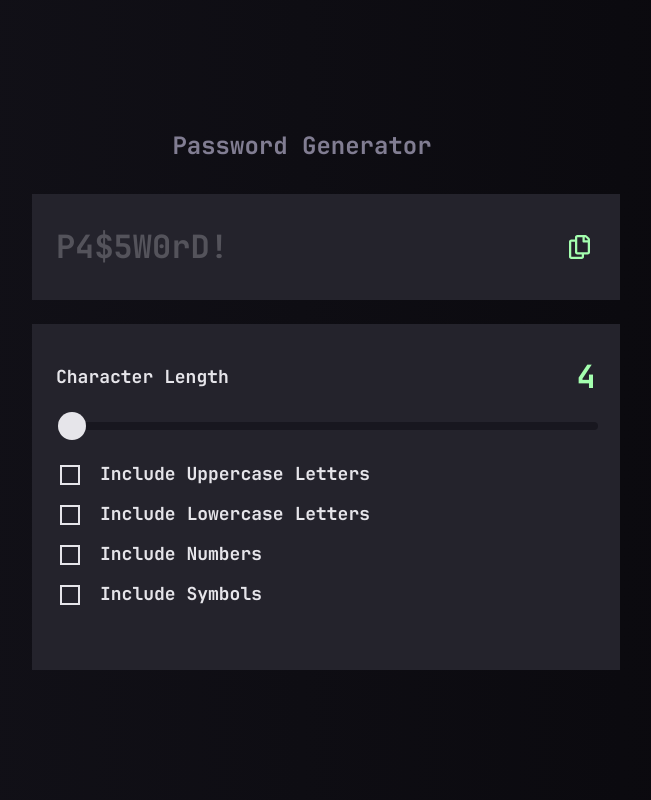
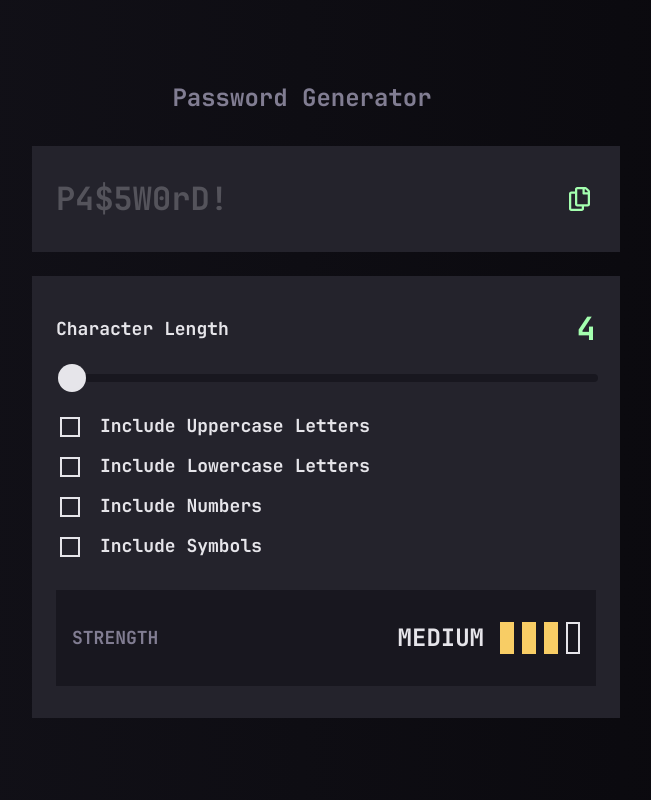
Before and after one commit to Urichcool/Password-Generator, an Angular app: page / in a window 1280 px wide. Shown: the whole page, without its empty margins (338-989 px from the left). Built offline with nearby package versions, Linux system fonts and the light colour scheme.

Commit message:
created-password-strength-container

```diff
--- a/src/app/pages/main/components/password-generator-form/password-generator-form.component.html
+++ b/src/app/pages/main/components/password-generator-form/password-generator-form.component.html
@@ -92,9 +92,16 @@
           <p class="text-preset-4 checkbox-text">Include Symbols</p>
         </label>
       </div>
-    </div>
-    <div class="password-strenght-container">
-
+      <div class="password-strength-container">
+        <p class="text-preset-4 strength-text">Strength</p>
+        <p class="text-preset-3 strength-level-text">Medium</p>
+        <ul class="strength-level-list">
+          <li class="strength-level --filled"></li>
+          <li class="strength-level --filled"></li>
+          <li class="strength-level --filled"></li>
+          <li class="strength-level"></li>
+        </ul>
+      </div>
     </div>
   </form>
 </section>
--- a/src/app/pages/main/components/password-generator-form/password-generator-form.component.scss
+++ b/src/app/pages/main/components/password-generator-form/password-generator-form.component.scss
@@ -204,3 +204,55 @@
   left: 50%;
   transform: translate3d(-50%);
 }
+
+.password-strength-container{
+  display: flex;
+  align-items: center;
+  background-color: #18171F;
+  padding: 16px;
+  @media screen and (min-width: 768px) {
+padding: 32px 16px;
+  }
+}
+
+.strength-text{
+
+text-transform: uppercase;
+color: var(--secondary-text-color);
+@media screen and (min-width: 768px) {
+  font-size: 18px;
+  line-height: 24px;
+    }
+}
+
+.strength-level-text{
+  margin-left: auto;
+  color: var(--primary-text-color);
+  text-transform: uppercase;
+  margin-right: 16px;
+  @media screen and (min-width: 768px) {
+    font-size: 24px;
+    line-height: 32px;
+      }
+}
+
+.strength-level-list{
+  display: flex;
+}
+
+
+.strength-level{
+width: 10px;
+height: 28px;
+margin-right: 8px;
+border: 2px solid var(--primary-text-color);
+
+&:last-of-type{
+  margin-right: 0;
+}
+&.--filled{
+  background-color: #F8CD65;
+  border: none;
+  border: 2px solid #F8CD65;
+}
+}
--- a/src/styles.scss
+++ b/src/styles.scss
@@ -9,6 +9,12 @@ body {
 
 p{
   margin: 0;
+}
+
+ul{
+  margin: 0;
+  padding: 0;
+  list-style: none;
 }
 
 h1, h2, h3, h4, h5, h6{
```
